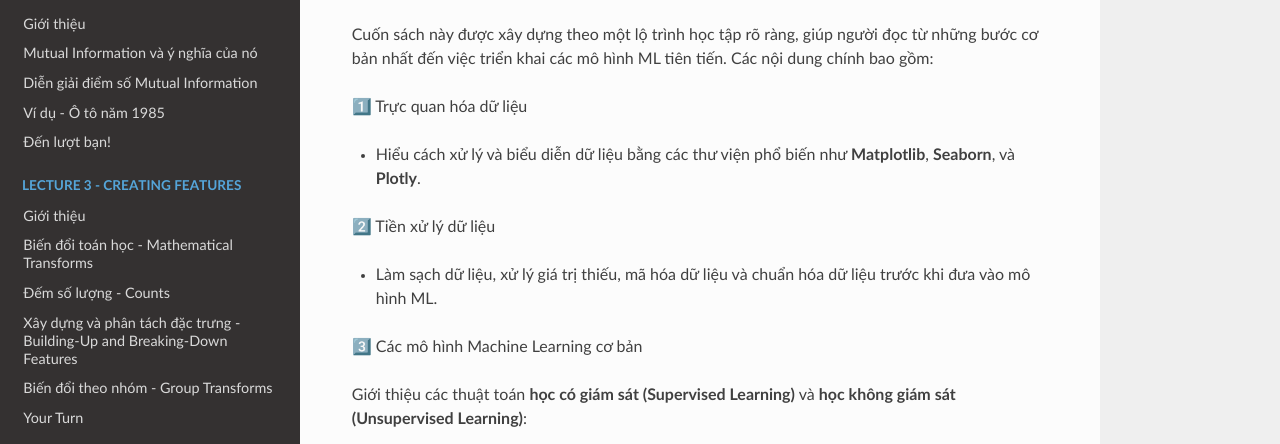
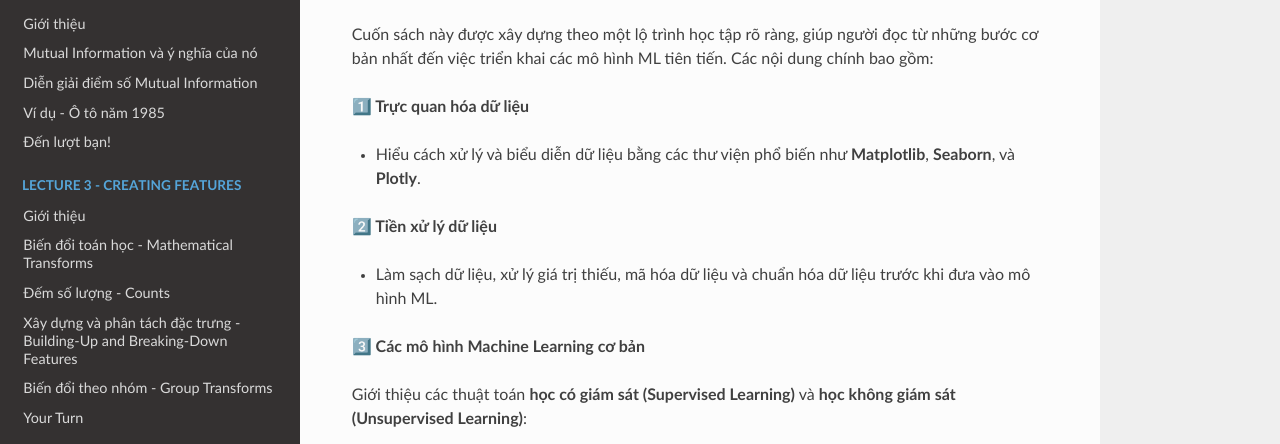
Before and after one commit to phambinh0826/Feature-Engineering, a Sphinx documentation site: the page built from docs/source/index.rst, in a window 1280 px wide and 900 px high. Shown: the part 390-834 px from the top of the window. Built offline with Sphinx 7.4.7 and the Read the Docs theme 3.1.0, drawn with Linux system fonts in a browser that asks for light colours; pages that are not in the unit, such as notebooks, are missing from menus.

```diff
--- a/docs/source/index.rst
+++ b/docs/source/index.rst
@@ -9,15 +9,15 @@ Machine Learning (ML) là một lĩnh vực quan trọng trong khoa học dữ l
 
 Cuốn sách này được xây dựng theo một lộ trình học tập rõ ràng, giúp người đọc từ những bước cơ bản nhất đến việc triển khai các mô hình ML tiên tiến. Các nội dung chính bao gồm:
 
-1️⃣ Trực quan hóa dữ liệu
+**1️⃣ Trực quan hóa dữ liệu**
 
 - Hiểu cách xử lý và biểu diễn dữ liệu bằng các thư viện phổ biến như **Matplotlib**, **Seaborn**, và **Plotly**.
 
-2️⃣ Tiền xử lý dữ liệu
+**2️⃣ Tiền xử lý dữ liệu**
 
 - Làm sạch dữ liệu, xử lý giá trị thiếu, mã hóa dữ liệu và chuẩn hóa dữ liệu trước khi đưa vào mô hình ML.
 
-3️⃣ Các mô hình Machine Learning cơ bản
+**3️⃣ Các mô hình Machine Learning cơ bản**
 
 Giới thiệu các thuật toán **học có giám sát (Supervised Learning)** và **học không giám sát (Unsupervised Learning)**:
 
@@ -27,23 +27,23 @@ Giới thiệu các thuật toán **học có giám sát (Supervised Learning)**
 - 🔹 **KNN (K-Nearest Neighbors)**
 - 🔹 **Clustering (K-Means, DBSCAN,...)**
 
-4️⃣ Kỹ thuật nâng cao
+**4️⃣ Kỹ thuật nâng cao**
 
 - **Feature Engineering**: Chọn và tạo đặc trưng (Feature Selection, Feature Extraction).
 - **Xử lý mất cân bằng dữ liệu** với **SMOTE**.
 - **Hyperparameter tuning** với **GridSearchCV** và **RandomizedSearchCV**.
 
-5️⃣ Đánh giá mô hình ML
+**5️⃣ Đánh giá mô hình ML**
 
 - Các chỉ số đánh giá: **Accuracy, Precision, Recall, F1-score, ROC-AUC**.
 - **Cross-validation** và phương pháp tránh **overfitting**.
 
-6️⃣ Triển khai mô hình vào thực tế
+**6️⃣ Triển khai mô hình vào thực tế**
 
 - **Lưu và tải mô hình ML** bằng **Pickle**.
 - **Tích hợp mô hình vào API** với **Flask** hoặc **FastAPI**.
 
-🎯 Đối tượng độc giả
+**🎯 Đối tượng độc giả**
 
 Cuốn sách này dành cho những ai **đã có kiến thức về Python** và mong muốn học Machine Learning một cách bài bản. Nếu bạn đã quen thuộc với các thư viện như **Pandas, NumPy, Matplotlib**, bạn có thể nhanh chóng tiếp cận nội dung sách và thực hành ngay.
 
```
